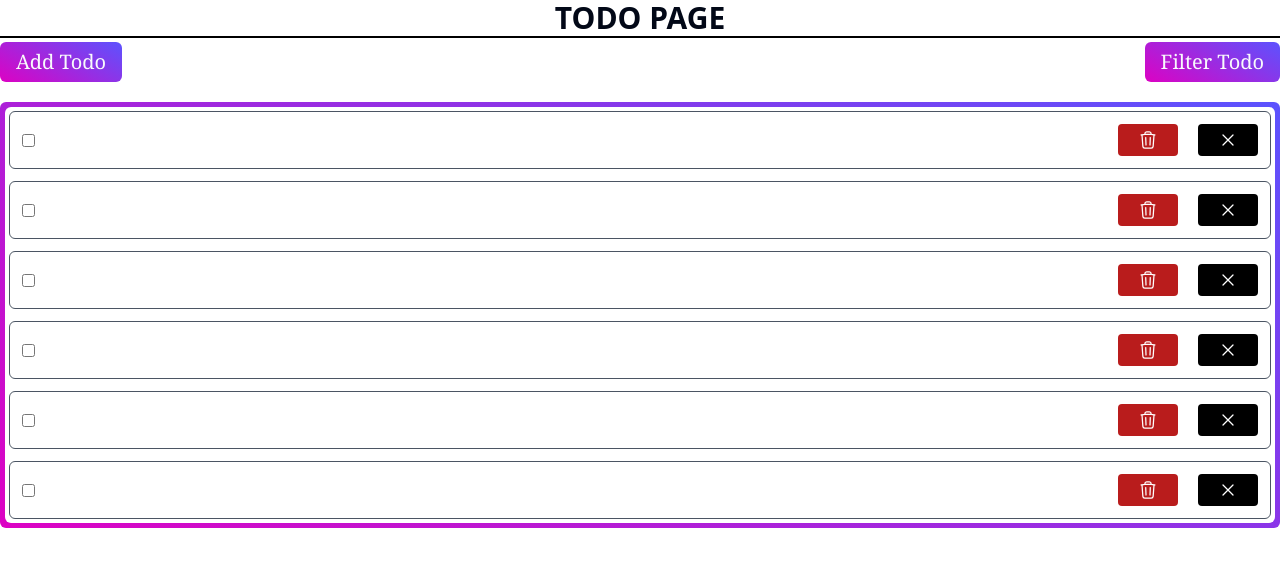
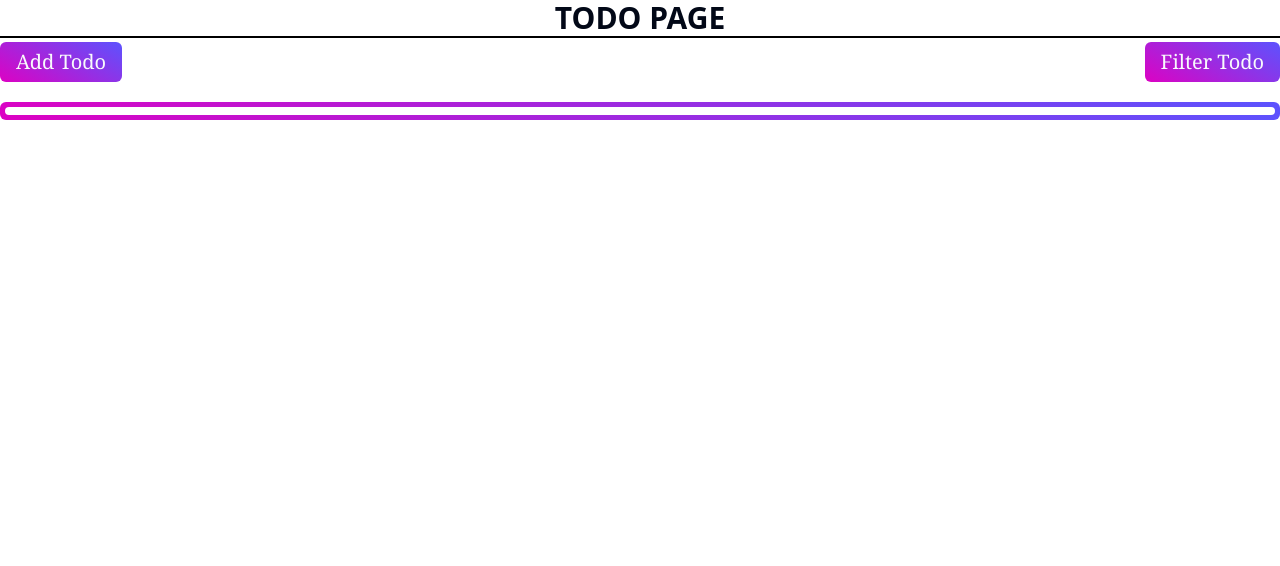
Before and after one commit to 1104Anikbarua/next-redux-typescript-2, a React (Vite) app: page / in a window 1280 px wide. Shown: the top 566 px of the page. Built offline with nearby package versions, Linux system fonts and the light colour scheme.

Commit message:
implement change status and remove todo

```diff
--- a/src/components/todo/AddTodoModal.tsx
+++ b/src/components/todo/AddTodoModal.tsx
@@ -16,17 +16,20 @@ import { useAppDispatch } from "@/redux/hooks";
 import { addTodo } from "@/redux/features/todo/todoSlice";
 
 const AddTodoModal = () => {
-  const [task, setTask] = useState("");
+  const [title, setTitle] = useState("");
   const [description, setDescription] = useState("");
 
   const dispatch = useAppDispatch();
 
   const handleSubmit = (e: FormEvent) => {
     e.preventDefault();
-    setTask(task);
+    setTitle(title);
     setDescription(description);
+
+    const id = Math.random().toString(36).substring(2, 7);
     const todo = {
-      task,
+      id,
+      title,
       description,
     };
     dispatch(addTodo(todo));
@@ -47,13 +50,13 @@ const AddTodoModal = () => {
         <form onSubmit={handleSubmit}>
           <div className="grid gap-4 py-4">
             <div className="grid grid-cols-4 items-center gap-4">
-              <Label htmlFor="task" className="text-right">
+              <Label htmlFor="title" className="text-right">
                 Task
               </Label>
               <Input
-                onBlur={(e) => setTask(e.target.value)}
-                id="task"
-                name="task"
+                onBlur={(e) => setTitle(e.target.value)}
+                id="title"
+                name="title"
                 className="col-span-3"
               />
             </div>
--- a/src/components/todo/TodoCard.tsx
+++ b/src/components/todo/TodoCard.tsx
@@ -1,14 +1,31 @@
+import { ITodo, deleteTodo, setTodo } from "@/redux/features/todo/todoSlice";
 import { Button } from "../ui/button";
+import { useAppDispatch } from "@/redux/hooks";
 
-const TodoCard = () => {
+const TodoCard = ({ id, title, description, isCompleted }: Partial<ITodo>) => {
+  const dispatch = useAppDispatch();
+  const handleChangeStatus = () => {
+    dispatch(setTodo(id));
+  };
   return (
     <div className="flex items-center justify-between rounded-md p-3 border border-gray-600">
-      <input type="checkbox" name="" id="" />
-      <p className="text-xl font-medium text-white font-serif">Todo Title</p>
-      <p className="text-xl font-medium text-white font-serif">Time</p>
-      <p className="text-xl font-medium text-white font-serif">Description</p>
+      <input onChange={handleChangeStatus} type="checkbox" name="" id="" />
+      <p className="text-xl font-medium text-gray-800 font-serif">{title}</p>
+      {/* <p className="text-xl font-medium text-gray-800 font-serif">Time</p> */}
+
+      <div>
+        <p className={`${isCompleted ? "text-green-700" : "text-red-700"}`}>
+          {isCompleted ? "Done" : "Pending"}
+        </p>
+      </div>
+      <p className="text-xl font-medium text-gray-800 font-serif">
+        {description}
+      </p>
       <div className="space-x-5">
-        <Button className="bg-red-700 rounded text-white font-medium h-8 px-5 font-mono">
+        <Button
+          onClick={() => dispatch(deleteTodo(id))}
+          className="bg-red-700 rounded text-gray-800 font-medium h-8 px-5 font-mono"
+        >
           <svg
             className="size-5"
             data-slot="icon"
--- a/src/components/todo/TodoContainer.tsx
+++ b/src/components/todo/TodoContainer.tsx
@@ -1,9 +1,11 @@
 // import { Button } from "../ui/button";
+import { useAppSelector } from "@/redux/hooks";
 import AddTodoModal from "./AddTodoModal";
 import FilterTodo from "./FilterTodo";
 import TodoCard from "./TodoCard";
 
 const TodoContainer = () => {
+  const { todos } = useAppSelector((state) => state.todo);
   return (
     <div className="mt-1">
       <div className="flex justify-between mb-5">
@@ -22,12 +24,9 @@ const TodoContainer = () => {
         </div> */}
 
         <div className="bg-white w-full h-full space-y-3 p-1 rounded-md">
-          <TodoCard />
-          <TodoCard />
-          <TodoCard />
-          <TodoCard />
-          <TodoCard />
-          <TodoCard />
+          {todos?.map((todo) => (
+            <TodoCard {...todo} key={todo?.id} />
+          ))}
         </div>
       </div>
     </div>
--- a/src/redux/features/todo/todoSlice.ts
+++ b/src/redux/features/todo/todoSlice.ts
@@ -1,7 +1,9 @@
 import { createSlice } from "@reduxjs/toolkit";
 
-interface ITodo {
-  task: string;
+export interface ITodo {
+  // id: number;
+  id: string;
+  title: string;
   description: string;
   isCompleted: boolean;
 }
@@ -19,16 +21,28 @@ export const todoSlice = createSlice({
   initialState,
   reducers: {
     addTodo: (state, { payload }) => {
+      // if (state.todos.length === 0) {
+      //   state.todos.push({ ...payload, id: 1, isCompleted: false });
+      // } else {
+      //   const element = state.todos.at(-1);
+      //   state.todos.push({
+      //     ...payload,
+      //     id: 1 + element?.id,
+      //     isCompleted: false,
+      //   });
+      // }
       state.todos.push({ ...payload, isCompleted: false });
     },
-    updateTodo: (state) => {
-      console.log(state);
+
+    deleteTodo: (state, { payload }) => {
+      state.todos = state.todos.filter((todo) => todo.id !== payload);
     },
-    deleteTodo: (state) => {
-      console.log(state);
+    setTodo: (state, { payload }) => {
+      const task = state.todos.find((todo) => todo.id === payload);
+      task!.isCompleted = !task?.isCompleted;
     },
   },
 });
 
-export const { addTodo, updateTodo, deleteTodo } = todoSlice.actions;
+export const { addTodo, setTodo, deleteTodo } = todoSlice.actions;
 export default todoSlice.reducer;
```
